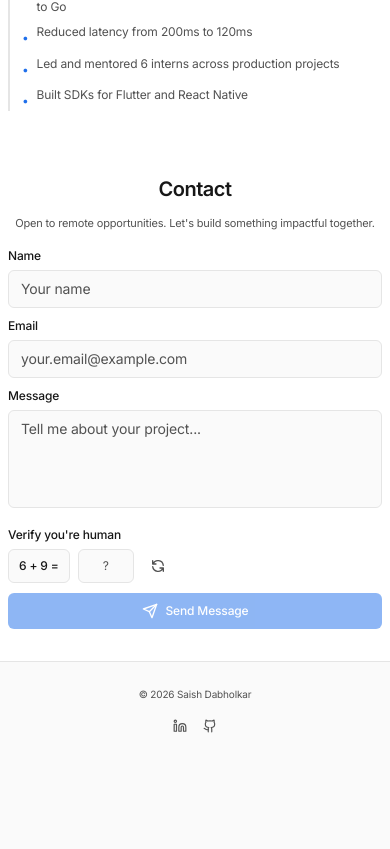
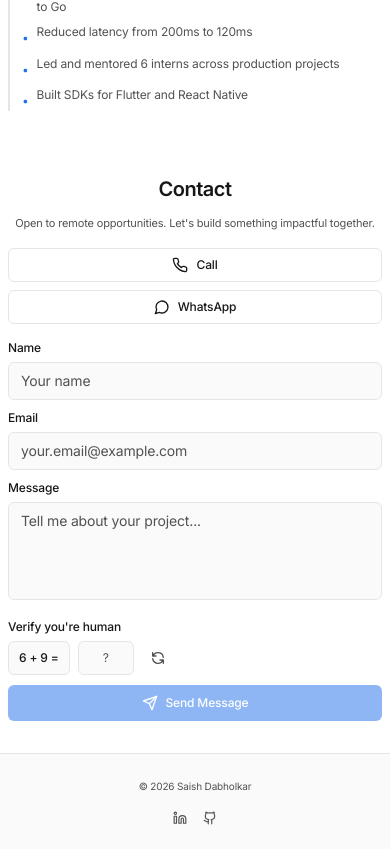
Before and after one commit to nolostra/nolostra, a Next.js app: page /nolostra/ in a window 390 px wide. Shown: the part 3649-4498 px from the top of the page. Before the commit the page ends 4406 px from the top, so only its background shows below. Built offline with nearby package versions, Linux system fonts and the light colour scheme.

Commit message:
Add phone contact options (call and WhatsApp) to Contact section

```diff
--- a/components/sections/Contact.tsx
+++ b/components/sections/Contact.tsx
@@ -4,7 +4,7 @@ import { useState, FormEvent } from 'react'
 import { motion } from 'framer-motion'
 import ScrollReveal from '@/components/animations/ScrollReveal'
 import HeadingReveal from '@/components/animations/HeadingReveal'
-import { Send, CheckCircle, AlertCircle } from 'lucide-react'
+import { Send, CheckCircle, AlertCircle, Phone, MessageCircle } from 'lucide-react'
 import emailjs from '@emailjs/browser'
 import Captcha from '@/components/Captcha'
 
@@ -76,6 +76,28 @@ export default function Contact() {
           <p className="text-[11px] sm:text-xs lg:text-xl text-text-secondary mb-4 sm:mb-6 lg:mb-12 leading-relaxed text-center">
             Open to remote opportunities. Let&apos;s build something impactful together.
           </p>
+        </ScrollReveal>
+
+        {/* Phone Contact Options */}
+        <ScrollReveal delay={0.1}>
+          <div className="flex flex-col sm:flex-row gap-2 sm:gap-3 mb-4 sm:mb-6 lg:mb-8 justify-center">
+            <a
+              href="tel:+917083172495"
+              className="flex items-center justify-center gap-2 px-4 sm:px-5 py-2 sm:py-2.5 bg-surface border border-border text-text font-medium rounded-md hover:bg-bg transition-colors duration-200 text-xs sm:text-sm lg:text-base"
+            >
+              <Phone className="w-4 h-4" />
+              <span>Call</span>
+            </a>
+            <a
+              href="https://wa.me/917083172495"
+              target="_blank"
+              rel="noopener noreferrer"
+              className="flex items-center justify-center gap-2 px-4 sm:px-5 py-2 sm:py-2.5 bg-surface border border-border text-text font-medium rounded-md hover:bg-bg transition-colors duration-200 text-xs sm:text-sm lg:text-base"
+            >
+              <MessageCircle className="w-4 h-4" />
+              <span>WhatsApp</span>
+            </a>
+          </div>
         </ScrollReveal>
 
         <ScrollReveal delay={0.1}>
```
